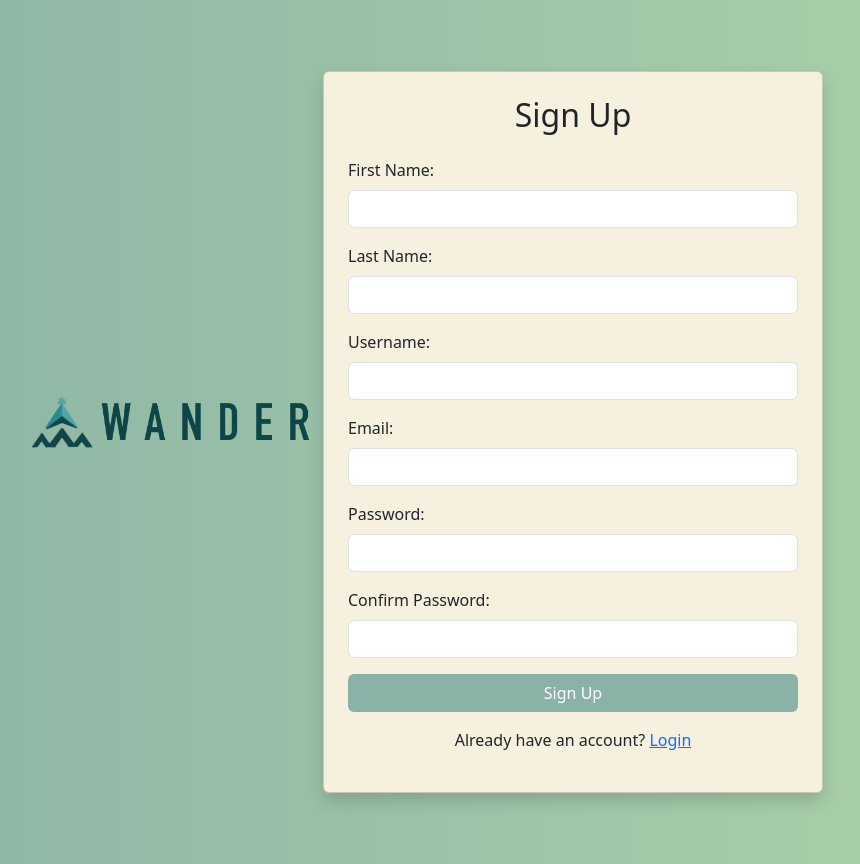
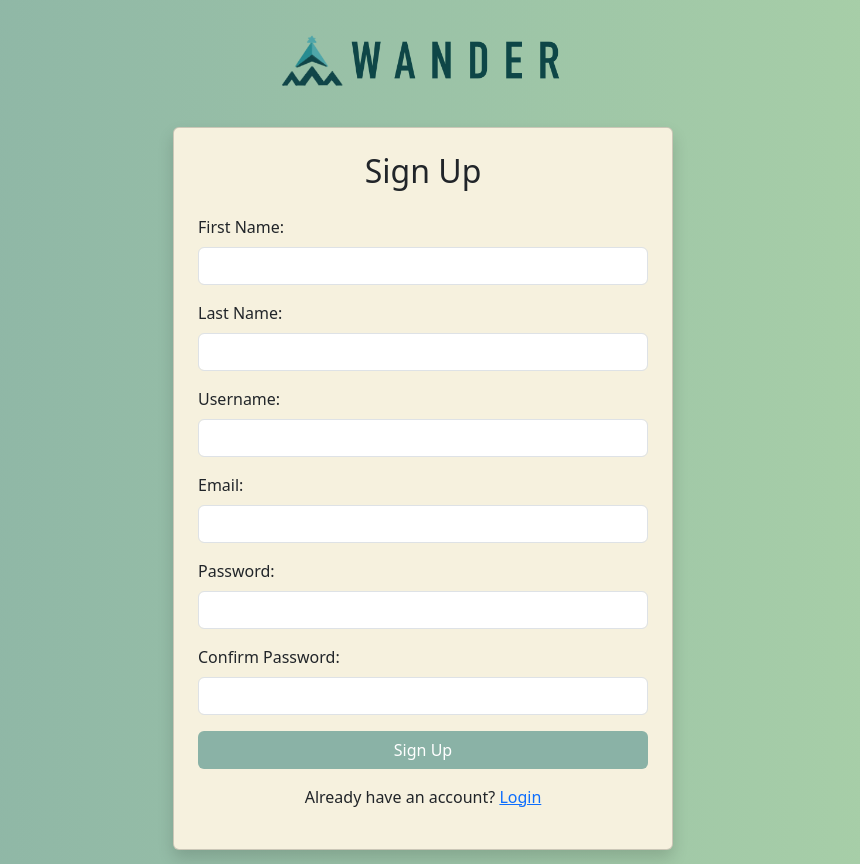
Before and after one commit to tim56rus/travel-guide, a React (Vite) app in the folder frontend/: page /signup in a window 1280 px wide. Shown: the whole page, without its empty margins (217-1077 px from the left). Built offline with nearby package versions, Linux system fonts and the light colour scheme.

Commit message:
put the logo on the top

```diff
--- a/frontend/src/components/DoLogin.tsx
+++ b/frontend/src/components/DoLogin.tsx
@@ -44,7 +44,7 @@
   };
 
   return (
-    <div className="d-flex justify-content-center align-items-center vh-100">
+    <div className="d-flex flex-column justify-content-center align-items-center vh-100">
        <div className="text-center mb-4">
         <img
           src={logo}
--- a/frontend/src/components/DoSignup.tsx
+++ b/frontend/src/components/DoSignup.tsx
@@ -56,7 +56,7 @@
   };
 
   return (
-    <div className="d-flex justify-content-center align-items-center vh-100">
+    <div className="d-flex flex-column justify-content-center align-items-center vh-100">
       <div className="text-center mb-4">
         <img
           src={logo}
--- a/frontend/src/pages/oldLogin.tsx
+++ b/frontend/src/pages/oldLogin.tsx
@@ -18,7 +18,7 @@
   }
 
   return (
-    <div className="d-flex justify-content-center align-items-center vh-100">
+    <div className="d-flex flex-column justify-content-center align-items-center vh-100">
       <div className="text-center mb-4">
         <img
           src={logo}
--- a/frontend/src/pages/oldSignup.tsx
+++ b/frontend/src/pages/oldSignup.tsx
@@ -32,7 +32,7 @@
   }
 
   return (
-    <div className="d-flex justify-content-center align-items-center vh-100">
+    <div className="d-flex flex-column justify-content-center align-items-center vh-100">
       <div className="text-center mb-4">
         <img
           src={logo}
```
